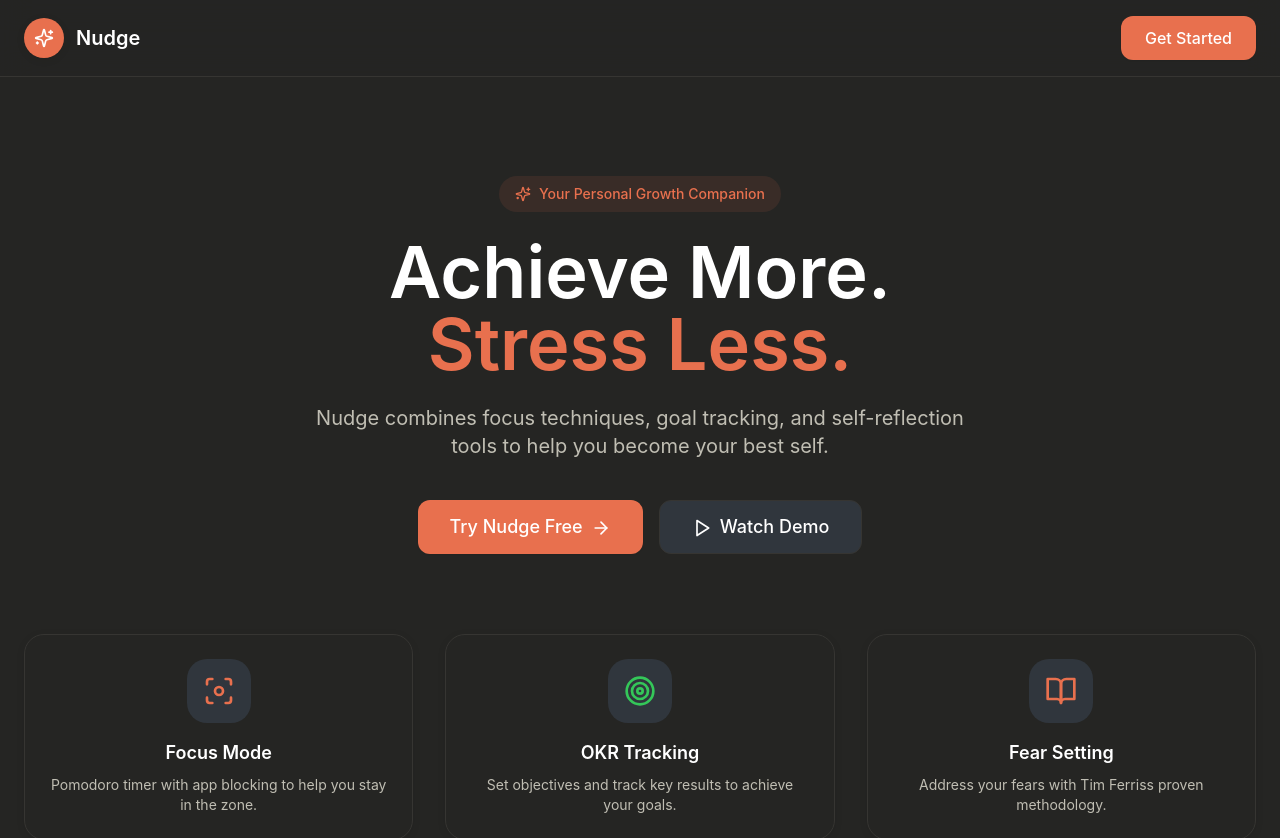
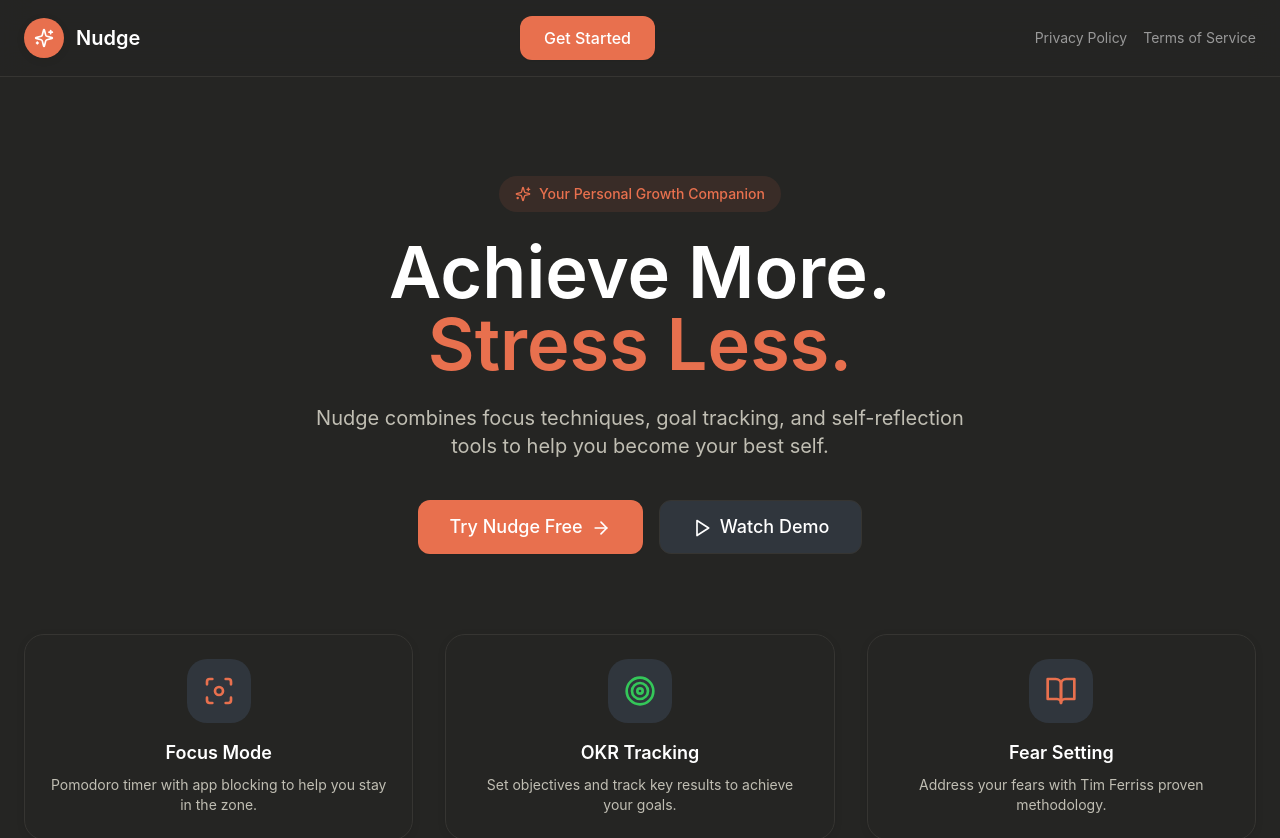
Before and after one commit to misaelec/NudgeWeb, a Next.js app: page /landing in a window 1280 px wide. Shown: the top 838 px of the page. Built offline with nearby package versions, Linux system fonts and the light colour scheme; no server answers.

Commit message:
Adding privacy to landing

```diff
--- a/app/api/calendar/list/route.ts
+++ b/app/api/calendar/list/route.ts
@@ -9,6 +9,8 @@ export const revalidate = 0
 
 export async function GET(request: NextRequest) {
   const userId = request.headers.get('x-user-id')
+
+  console.log('📅 API: GET /api/calendar/list', { userId })
 
   if (!userId) {
     return NextResponse.json({ error: 'Missing user_id' }, { status: 400 })
@@ -24,10 +26,7 @@ export async function GET(request: NextRequest) {
       .eq('user_id', userId)
       .order('created_at', { ascending: true })
 
-    if (calendarsError) {
-      console.error('Failed to fetch calendars:', calendarsError)
-      return NextResponse.json({ error: calendarsError.message }, { status: 500 })
-    }
+    console.log('📅 API: calendars result', { count: calendars?.length, error: calendarsError })
 
     // Get sync rules
     const { data: rules, error: rulesError } = await supabase
--- a/app/landing/page.tsx
+++ b/app/landing/page.tsx
@@ -121,6 +121,10 @@ export default function LandingPage() {
           >
             Get Started
           </button>
+          <div className="flex items-center gap-4 text-sm text-text-tertiary">
+            <a href="/privacy" className="hover:text-text-primary transition-colors">Privacy Policy</a>
+            <a href="/terms" className="hover:text-text-primary transition-colors">Terms of Service</a>
+          </div>
         </div>
       </header>
 
--- a/components/settings/CalendarSettings.tsx
+++ b/components/settings/CalendarSettings.tsx
@@ -127,8 +127,17 @@ export default function CalendarSettings() {
 
   // Load calendars from Supabase on mount
   useEffect(() => {
-    if (!user) return
-    fetchConnectedCalendars(user.id).finally(() => {})
+    console.log('📅 CalendarSettings: useEffect triggered', { user: user?.id })
+    if (!user) {
+      console.log('📅 CalendarSettings: No user, skipping fetch')
+      return
+    }
+    console.log('📅 CalendarSettings: Fetching calendars for user:', user.id)
+    fetchConnectedCalendars(user.id).then(() => {
+      console.log('📅 CalendarSettings: Fetch complete')
+    }).catch(err => {
+      console.error('📅 CalendarSettings: Fetch error', err)
+    })
   }, [user, fetchConnectedCalendars])
 
   const handleConnectGoogle = () => {
--- a/lib/calendarSyncStore.ts
+++ b/lib/calendarSyncStore.ts
@@ -65,17 +65,21 @@ export const useCalendarSyncStore = create<CalendarSyncState>((set, get) => ({
   error: null,
 
   fetchConnectedCalendars: async (userId) => {
+    console.log('📅 Store: fetchConnectedCalendars called', { userId })
     set({ isLoading: true, error: null })
     try {
       const response = await fetch(`/api/calendar/list?t=${Date.now()}`, {
         headers: { 'x-user-id': userId }
       })
 
+      console.log('📅 Store: Response status', response.status)
+
       if (!response.ok) {
         throw new Error('Failed to fetch calendars')
       }
 
       const data = await response.json()
+      console.log('📅 Store: Got data', { calendars: data.calendars?.length, rules: data.rules?.length })
 
       set({
         calendars: data.calendars.map((c: any) => ({
```
